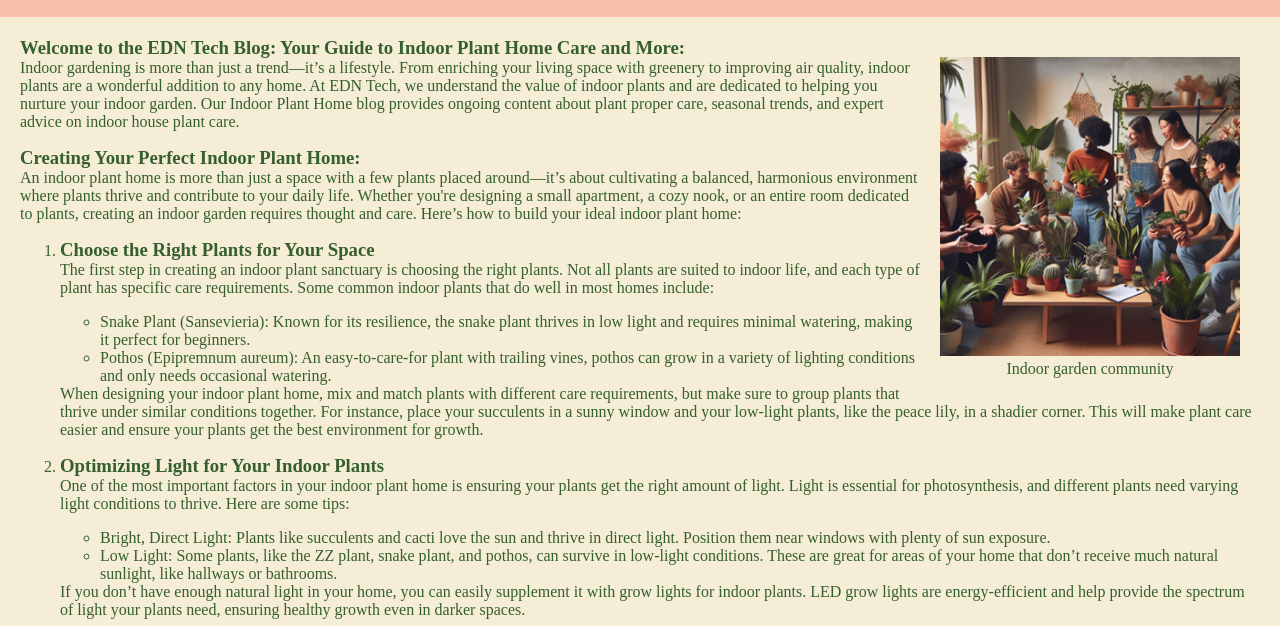
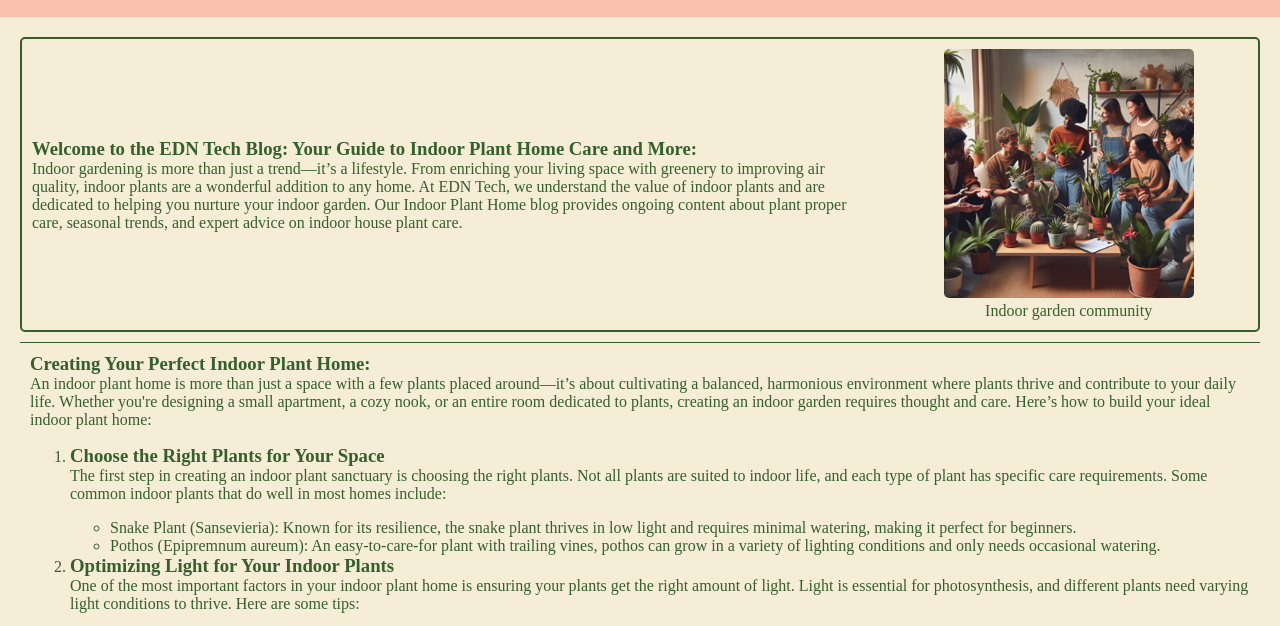
Before and after one commit to FarhanAk98/Web-Traffic-Project-3, a plain HTML site: page blogpage.html in a window 1280 px wide. Shown: the part 147-773 px from the top of the page. Drawn offline with Linux system fonts and the light colour scheme.

Commit message:
Add files via upload

```diff
--- a/blogpage.html
+++ b/blogpage.html
@@ -30,14 +30,18 @@
         </header>
         <main>
             <div id="image">
-                <img src="./images/5.png" alt="Community of indoor plant enthusiasts sharing tips and care advice." />
-                <p>Indoor garden community</p>
-            </div>
                 <div>
                     <h3>Welcome to the EDN Tech Blog: Your Guide to Indoor Plant Home Care and More:</h3>
                     <p>Indoor gardening is more than just a trend—it’s a lifestyle. From enriching your living space with greenery to improving air quality, indoor plants are a wonderful addition to any home. At EDN Tech, we understand the value of indoor plants and are dedicated to helping you nurture your indoor garden. Our Indoor Plant Home blog provides ongoing content about plant proper care, seasonal trends, and expert advice on indoor house plant care.
                     </p>
-
+                </div>
+                <div>
+                    <img src="./images/5.png" alt="Community of indoor plant enthusiasts sharing tips and care advice." />
+                    <p>Indoor garden community</p>
+                </div>
+            </div>
+            <div>
+                <section>
                     <h3>Creating Your Perfect Indoor Plant Home:</h3>
                     <p>An indoor plant home is more than just a space with a few plants placed around—it’s about cultivating a balanced, harmonious environment where plants thrive and contribute to your daily life. Whether you're designing a small apartment, a cozy nook, or an entire room dedicated to plants, creating an indoor garden requires thought and care. Here’s how to build your ideal indoor plant home:</p>
                     <ol>
@@ -48,7 +52,6 @@
                                 <li>Snake Plant (Sansevieria): Known for its resilience, the snake plant thrives in low light and requires minimal watering, making it perfect for beginners.</li>
                                 <li>Pothos (Epipremnum aureum): An easy-to-care-for plant with trailing vines, pothos can grow in a variety of lighting conditions and only needs occasional watering.</li>
                             </ul>
-                        <p>When designing your indoor plant home, mix and match plants with different care requirements, but make sure to group plants that thrive under similar conditions together. For instance, place your succulents in a sunny window and your low-light plants, like the peace lily, in a shadier corner. This will make plant care easier and ensure your plants get the best environment for growth.</p>
                         </li>
                         <li>
                             <h3>Optimizing Light for Your Indoor Plants</h3>
@@ -57,9 +60,9 @@
                                 <li>Bright, Direct Light: Plants like succulents and cacti love the sun and thrive in direct light. Position them near windows with plenty of sun exposure.</li>
                                 <li>Low Light: Some plants, like the ZZ plant, snake plant, and pothos, can survive in low-light conditions. These are great for areas of your home that don’t receive much natural sunlight, like hallways or bathrooms.</li>
                             </ul>
-                        <p>If you don’t have enough natural light in your home, you can easily supplement it with grow lights for indoor plants. LED grow lights are energy-efficient and help provide the spectrum of light your plants need, ensuring healthy growth even in darker spaces.</p>
                         </li>
                     </ol>
+                </section>
             </div>
             <div id="potm">
                 <img src="./images/6.png" alt="Indoor Plant of the Month: Monstera Deliciosa featured on the EDN website." />
--- a/styles.css
+++ b/styles.css
@@ -3,6 +3,7 @@
     --color-two: #f5edd6;
     --color-three: #A8CD89;
     --color-four: #F9C0AB;
+    --color-five: #d9c3bb;
 }
 
 body{
@@ -10,11 +11,11 @@ body{
     color: var(--color-one);
 }
 
-nav, #image, main, header, footer{
+nav, main, header, footer{
     padding: 20px;
 }
 
-nav a, #image, #potm, footer{
+nav a, #potm, footer{
     text-align: center;
 }
 
@@ -44,6 +45,13 @@ header{
     color: var(--color-one);
 }
 
+section{
+    padding: 10px;
+    border-top: solid var(--color-one) 1px;
+    border-bottom: solid var(--color-one) 1px;
+    margin-bottom: 10px;
+}
+
 h1{
     text-decoration: underline;
 }
@@ -57,11 +65,28 @@ p{
 }
 
 #image{
-    float: right;
+    display: flex;
+    align-items: center;
+    justify-content: space-between;
+    border: solid var(--color-one) 2px;
+    border-radius: 5px;
+    margin-bottom: 10px;
+}
+
+#image div{
+    padding: 10px;
+    flex-basis: 70%;
+}
+
+#image div:not(:first-child){
+    text-align: center;
+    flex-basis: 30%;
 }
 
 #image img{
-    width: 300px;
+    max-width: 250px;
+    width: 100%;
+    border-radius: 5px;
 }
 
 #image p{
@@ -73,4 +98,7 @@ p{
         display: flex;
         flex-direction: column;
     }
+    #image{
+        flex-direction: column;
+    }
 }
```
Also changed, not shown: howitworks.html (+8 -3 lines), index.html (+9 -4 lines), productpage.html (+8 -3 lines), seedpods.html (+14 -10 lines). Lines whose indentation alone changed are shown as unchanged.
